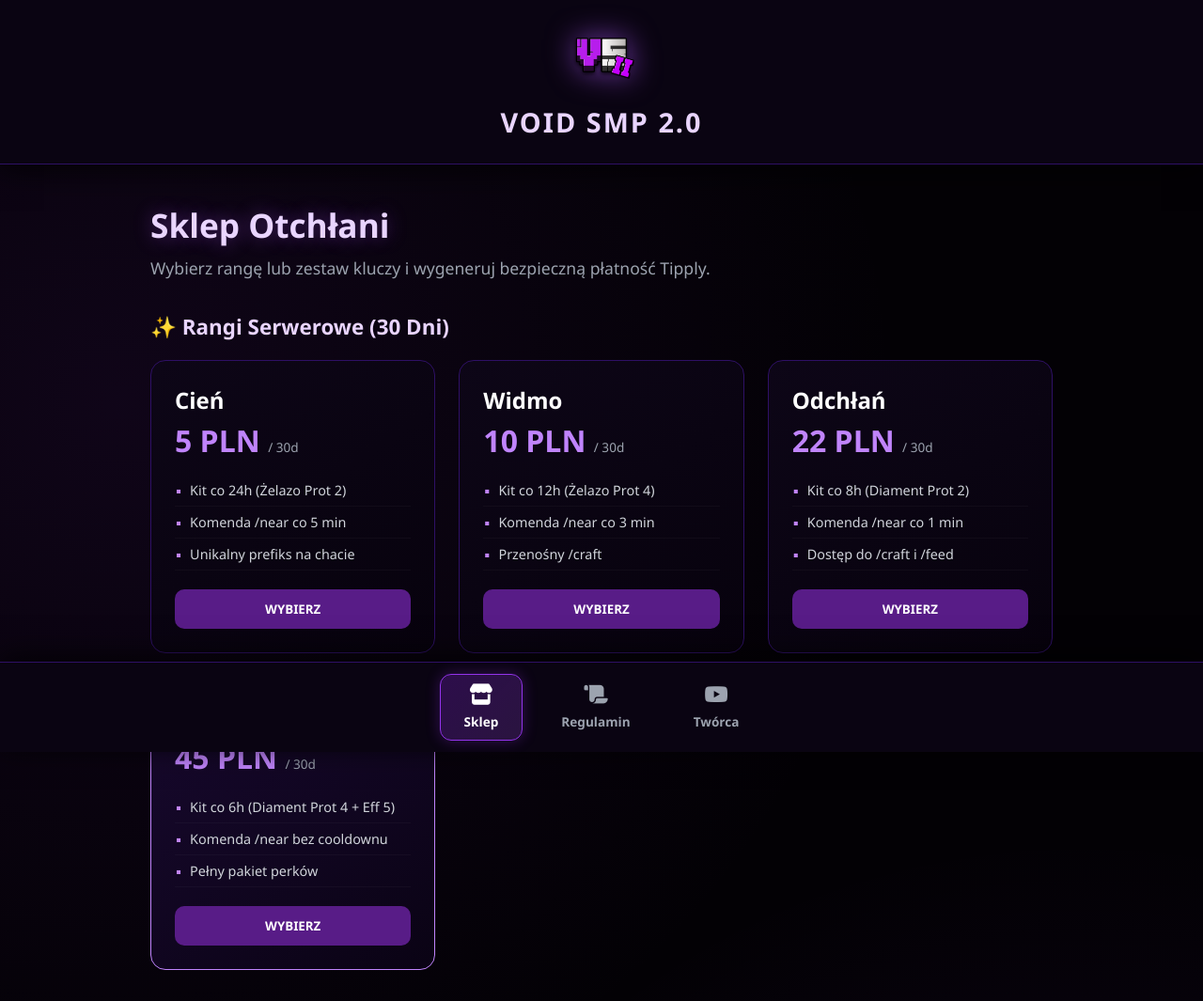
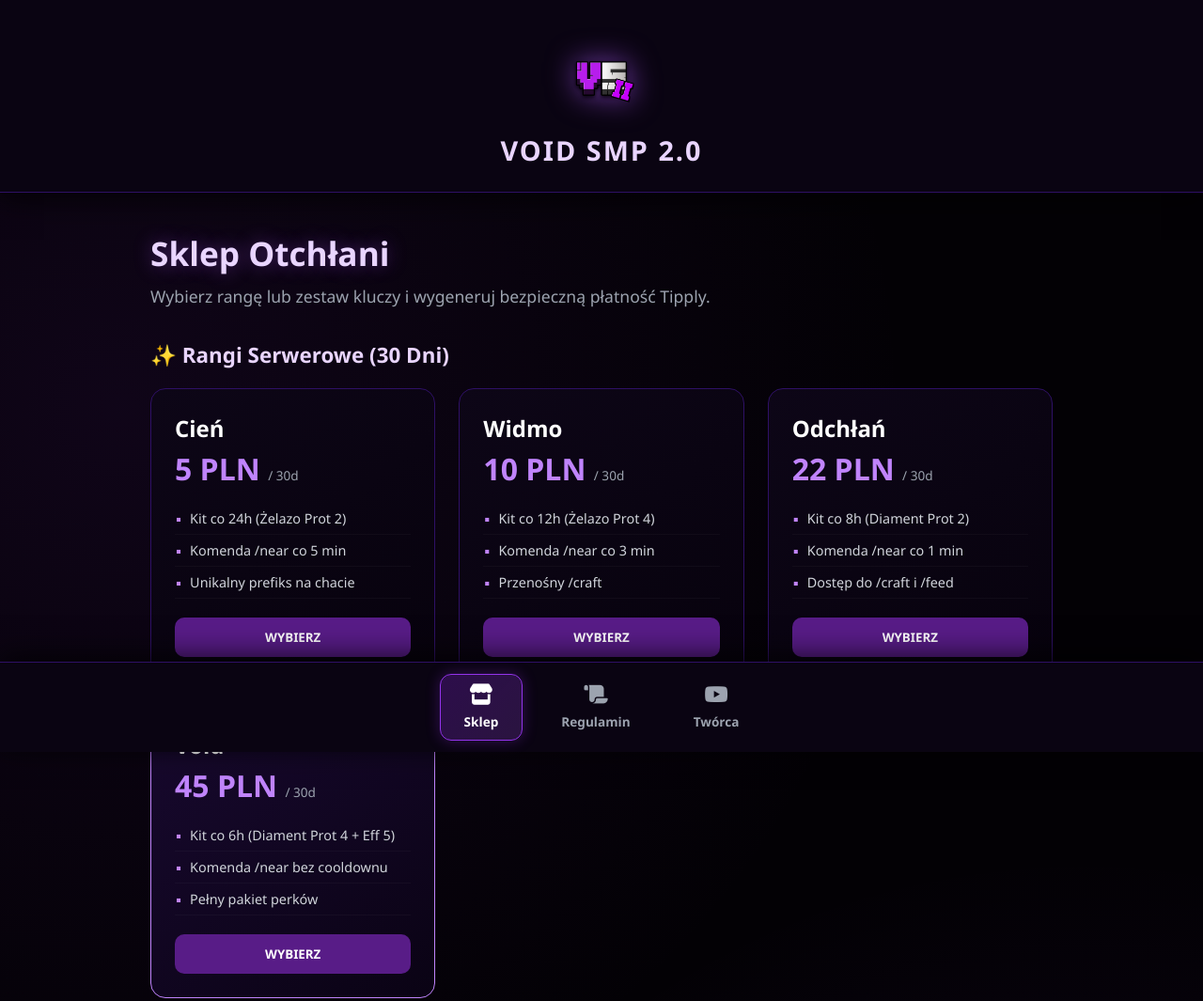
Before and after one commit to wujeksynkuuu/void-smp, a plain HTML site: page index.html in a window 1280 px wide. Shown: the top 1065 px of the page at 94% size. Drawn offline with Linux system fonts and the light colour scheme.

Commit message:
Poprawa wyglądu nagłówka: przesunięcie logo w dół i zaokrąglenie krawędzi

```diff
--- a/index.html
+++ b/index.html
@@ -40,7 +40,7 @@
     /* GÓRNY HEADER (LOGO I TYTUŁ) */
     .top-header {
         text-align: center;
-        padding: 25px 20px;
+        padding: 30px 20px 25px 20px;
         background: var(--bg-panel);
         border-bottom: 1px solid var(--border-void);
         box-shadow: 0 5px 30px rgba(0,0,0,0.8);
@@ -51,8 +51,10 @@
     .server-logo {
         width: 70px;
         height: auto;
+        margin-top: 20px; /* Przesunięcie w dół */
+        border-radius: 16px; /* Zaokrąglenie rogów, by ukryć ostre krawędzie */
         filter: drop-shadow(0 0 15px rgba(168, 85, 247, 0.6));
-        margin-bottom: 10px;
+        margin-bottom: 15px;
     }
 
     .top-header h1 {
@@ -366,7 +368,7 @@
     /* DOLNA STOPKA (ZASTRZEŻENIA) */
     .bottom-footer {
         text-align: center;
-        padding: 25px 20px;
+        padding: 30px 20px 25px 20px;
         color: var(--text-muted);
         border-top: 1px solid var(--border-void);
         margin-top: 40px;
```
